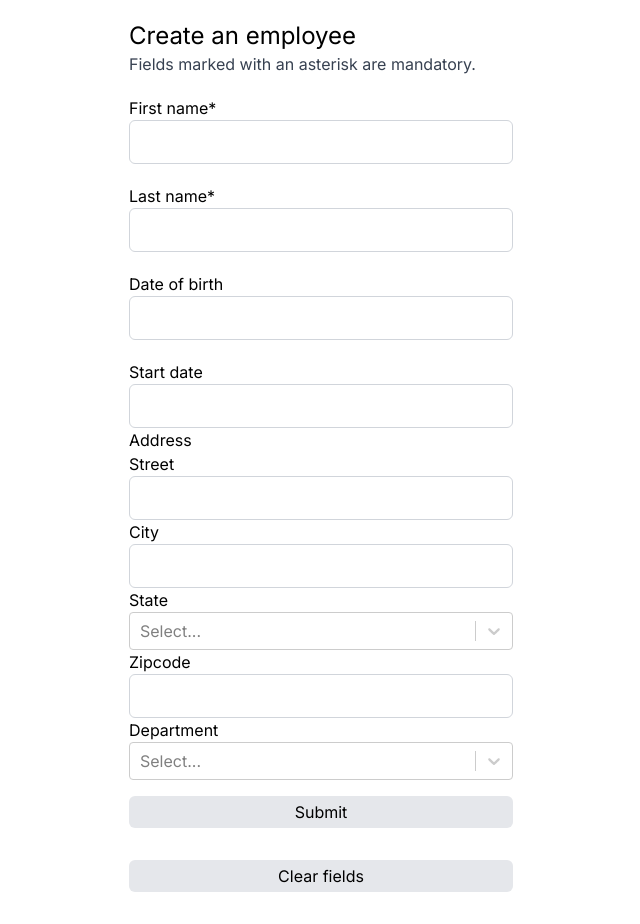
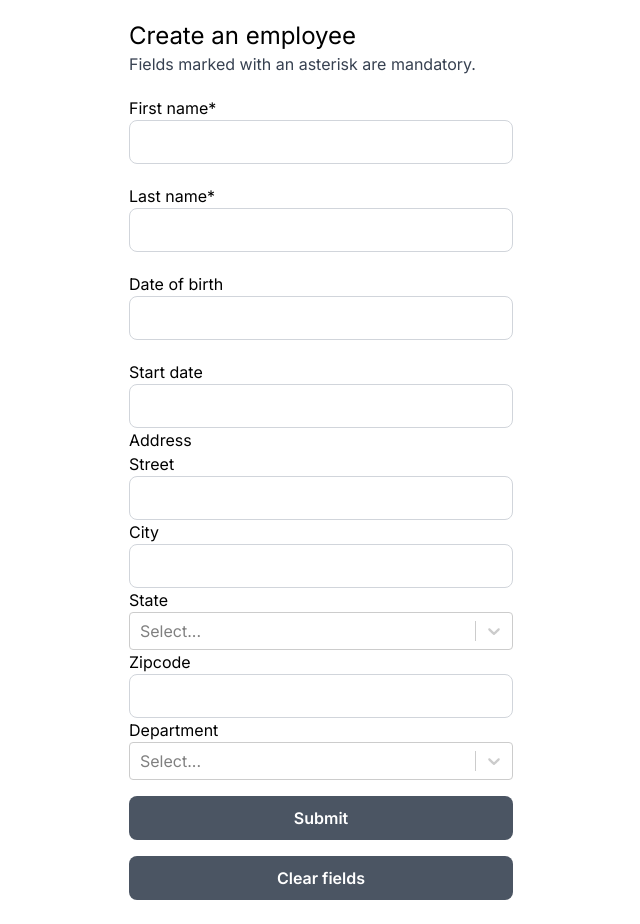
Before and after one commit to demondragong/hrnet-react-app, a React (Create React App) app: page / in a window 1280 px wide. Shown: the part 106-1030 px from the top of the page, without its empty margins (319-959 px from the left). Built offline with nearby package versions, Linux system fonts and the light colour scheme.

Commit message:
add sucess modal UI enhancements

```diff
--- a/src/components/DialogModal.jsx
+++ b/src/components/DialogModal.jsx
@@ -1,25 +1,30 @@
 import { useEffect, useRef } from "react";
 
-export default function DialogModal({ isModalVisible, children, closeModal }) {
+export default function DialogModal({ isModalVisible, children, closeModal, dialogClassName, divClassName }) {
   const dialogRef = useRef(null);
 
   useEffect(() => {
     const dialog = dialogRef.current;
     if (isModalVisible) {
       dialog.showModal();
-      document.body.classList.add("modal-open"); // prevent bg scroll
     } else {
       dialog.close();
-      document.body.classList.remove("modal-open");
     }
   }, [isModalVisible]);
 
   const preventAutoClose = (e) => e.stopPropagation();
 
   return (
-    <dialog ref={dialogRef} onCancel={closeModal} onClick={closeModal} >
-      <div onClick={preventAutoClose}>
-        <button onClick={closeModal}>X</button>
+    <dialog
+      className={dialogClassName}
+      ref={dialogRef}
+      onCancel={closeModal}
+      onClick={closeModal}
+    >
+      <div
+        className={divClassName}
+        onClick={preventAutoClose}
+      >
         {children}
       </div>
     </dialog>
--- a/src/pages/CreateEmployee.jsx
+++ b/src/pages/CreateEmployee.jsx
@@ -37,7 +37,7 @@ export default function CreateEmployee() {
       </label>
       <input
         id={id}
-        className="block w-full border border-gray-300 h-11 py-2.5 px-3.5 rounded-md"
+        className="block w-full border border-gray-300 h-11 py-2.5 px-3.5 rounded-lg"
         autoComplete="off"
         {...register(id, { required })}
       />
@@ -46,7 +46,9 @@ export default function CreateEmployee() {
 
   const ExternalInput = ({ label, id, dateState, setDateState }) => (
     <>
-      <label htmlFor={id} className="mt-5">{label}</label>
+      <label htmlFor={id} className="mt-5">
+        {label}
+      </label>
       <Controller
         name={id}
         control={control}
@@ -54,7 +56,7 @@ export default function CreateEmployee() {
           <DatePicker
             id={id}
             autoComplete="off"
-            className="block w-full border border-gray-300 h-11 py-2.5 px-3.5 rounded-md"
+            className="block w-full border border-gray-300 h-11 py-2.5 px-3.5 rounded-lg"
             onChange={(date) => {
               setDateState(date);
               return onChange(date.toLocaleDateString("en-US"));
@@ -74,11 +76,13 @@ export default function CreateEmployee() {
         Fields marked with an asterisk are mandatory.
       </p>
       {/* "handleSubmit" will validate your inputs before invoking "onSubmit" */}
-      <form
-        className="flex flex-col"
-        onSubmit={handleSubmit(onSubmit)}
-      >
-        <Input label="First name*" id="firstName" register={register} required />
+      <form className="flex flex-col" onSubmit={handleSubmit(onSubmit)}>
+        <Input
+          label="First name*"
+          id="firstName"
+          register={register}
+          required
+        />
         <Input label="Last name*" id="lastName" register={register} required />
         <ExternalInput
           label="Date of birth"
@@ -95,7 +99,7 @@ export default function CreateEmployee() {
 
         <fieldset>
           <legend>Address</legend>
-          <Input label="Street" id="street" register={register}  />
+          <Input label="Street" id="street" register={register} />
           <Input label="City" id="city" register={register} />
           <div>
             <label htmlFor="state">State</label>
@@ -121,11 +125,31 @@ export default function CreateEmployee() {
           />
         </div>
 
-        <input className="bg-gray-200 h-8 my-4 rounded-md" type="submit" />
-        <button className="bg-gray-200 h-8 my-4 rounded-md">Clear fields</button>
+        <input
+          className="w-full bg-gray-600 text-white font-semibold p-2.5 mt-4 rounded-lg"
+          type="submit"
+        />
+        <button className="w-full bg-gray-600 text-white font-semibold p-2.5 mt-4 rounded-lg">
+          Clear fields
+        </button>
       </form>
-      <DialogModal isModalVisible={isModalVisible} closeModal={closeModal}>
-        <p>Employee created!</p>
+      <DialogModal
+        isModalVisible={isModalVisible}
+        closeModal={closeModal}
+        dialogClassName="max-w-md rounded-xl p-0 backdrop:bg-black/60"
+        divClassName="flex flex-col p-6 gap-2 justify-between items-center"
+      >
+        <h2 className="text-lg font-semibold">Employee created</h2>
+        <p className="text-sm text-gray-600	text-center">
+          This employee has been added to the database. You can view them in the
+          Employee list page.
+        </p>
+        <button
+          className="w-full bg-gray-600 text-white font-semibold p-2.5 mt-4 rounded-lg"
+          onClick={closeModal}
+        >
+          Close
+        </button>
       </DialogModal>
     </main>
   );
```
